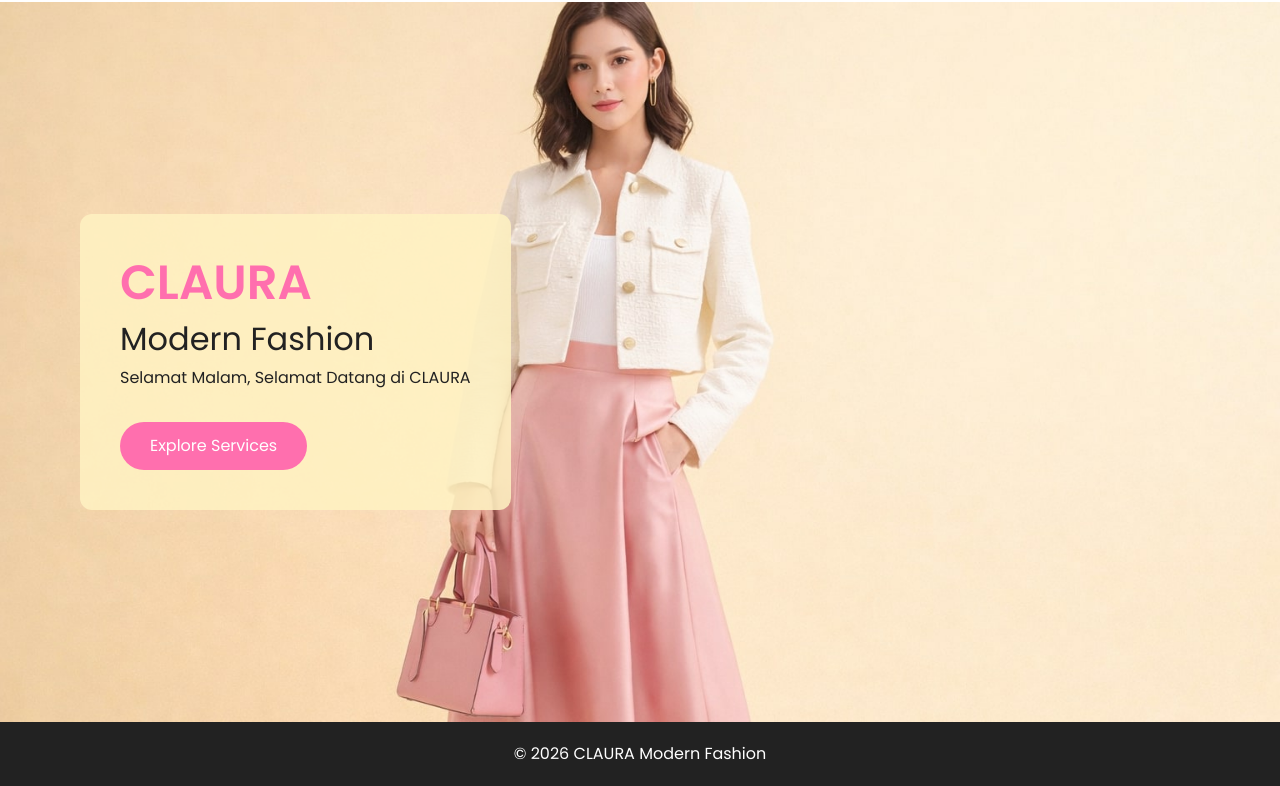
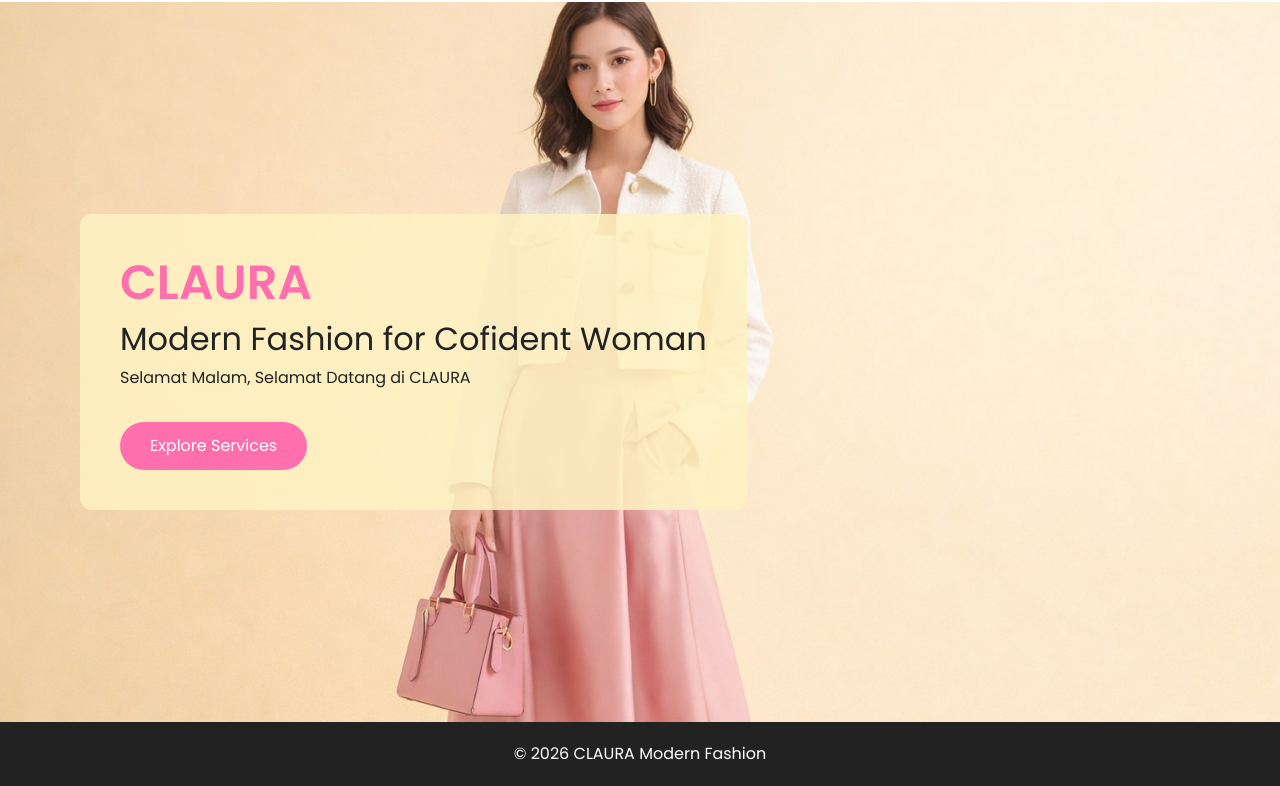
Before and after one commit to virahnf23-hub/claura-company-profile, a plain HTML site: page index.html in a window 1280 px wide. Shown: the part 78-864 px from the top of the page. Drawn offline with nearby package versions, Linux system fonts and the light colour scheme; files whose address does not match are found by name.

Commit message:
Update index.html

```diff
--- a/index.html
+++ b/index.html
@@ -30,7 +30,7 @@
 <section class="hero">
   <div class="hero-text">
     <h1>CLAURA</h1>
-    <h2>Modern Fashion</h2>
+    <h2>Modern Fashion for Cofident Woman</h2>
     <p id="greeting"></p>
     <a href="services.html" class="btn-pink mt-3 d-inline-block">Explore Services</a>
   </div>
```
